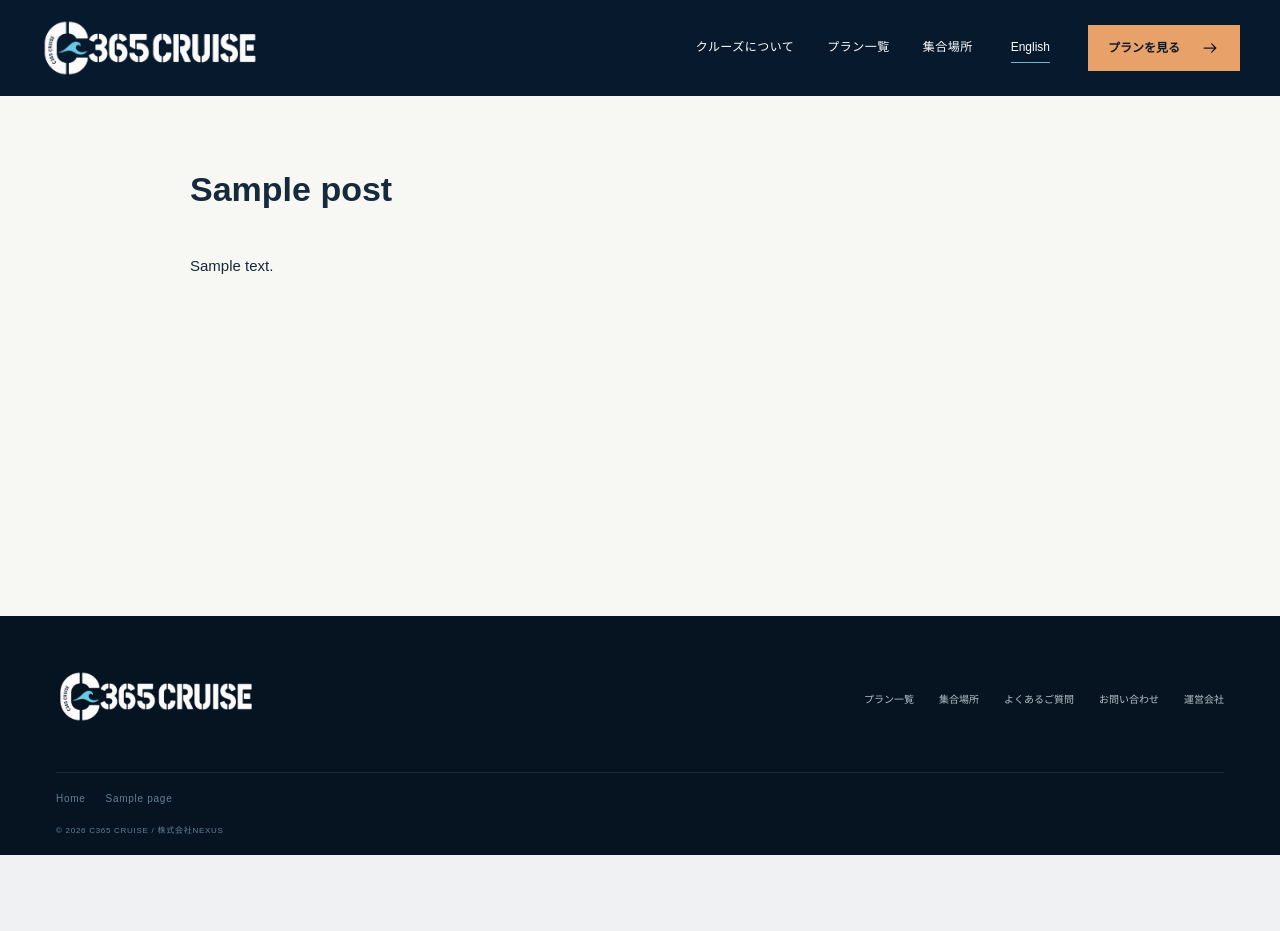
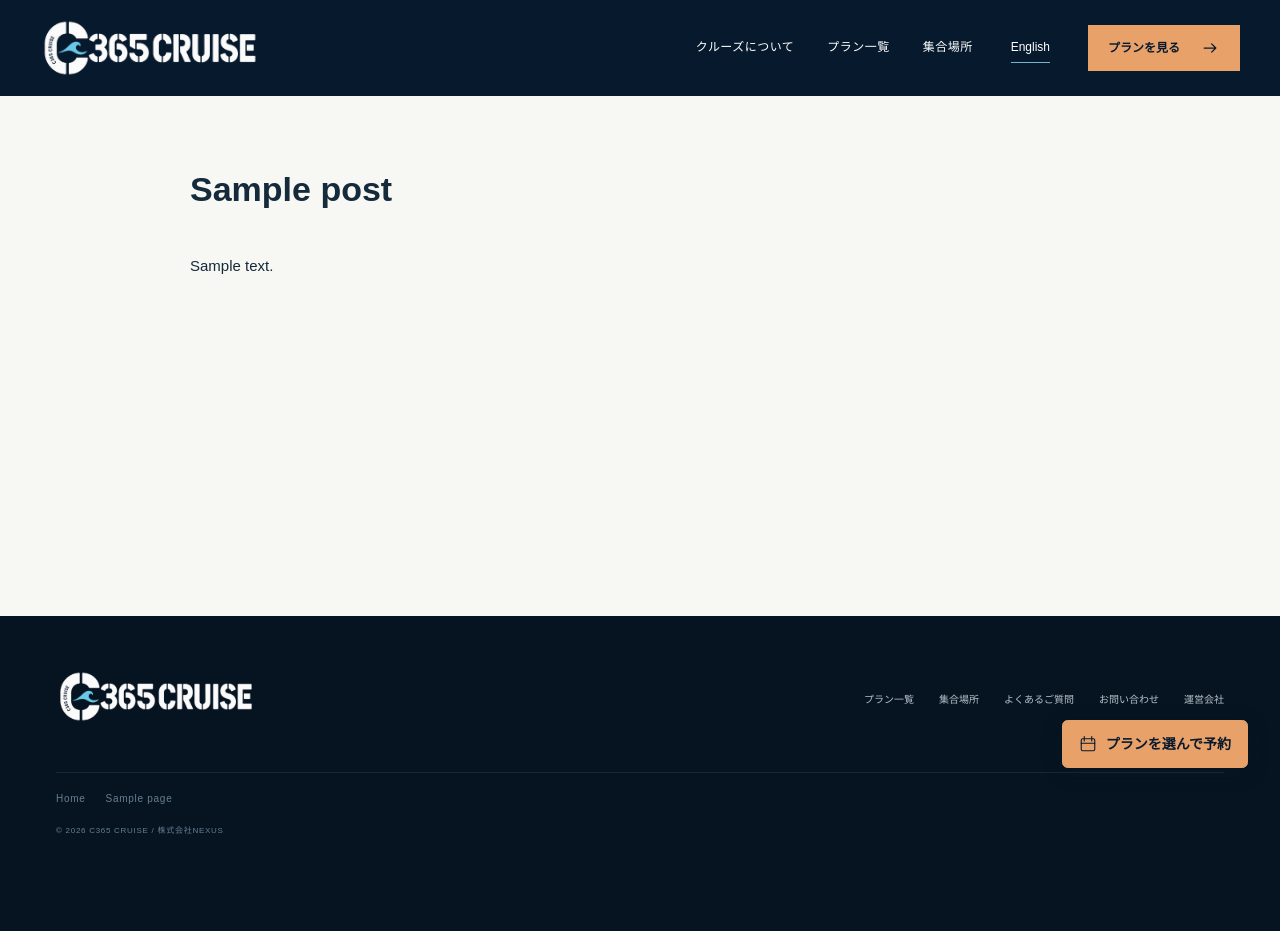
Before and after one commit to hiroshit924/cruise, a WordPress theme: template cruise-theme/index.php in a window 1280 px wide. Before the commit the page ends 855 px from the top, so only its background shows below. Run offline with PHP 8.4 and a stand-in for WordPress, Linux system fonts and the light colour scheme; the site name, menu and one post (Sample post) are stand-ins, and other content is empty; some libraries are stand-ins or nearby versions.

Commit message:
Add a floating cruise booking link

```diff
--- a/cruise-theme/footer.php
+++ b/cruise-theme/footer.php
@@ -24,6 +24,15 @@
         <span>© <?php echo esc_html(wp_date('Y')); ?> C365 CRUISE / <?php cruise_output('株式会社NEXUS', 'NEXUS Co., Ltd.'); ?></span>
     </div>
 </footer>
+<?php
+$on_plan = is_singular('c365_plan');
+$booking_url = $on_plan ? '#booking' : cruise_local_url(home_url('/')) . '#events';
+$booking_label = $on_plan ? cruise_text('空き状況・予約', 'Availability & booking') : cruise_text('プランを選んで予約', 'Choose a cruise');
+?>
+<a class="button cruise-booking-float" href="<?php echo esc_url($booking_url); ?>">
+    <?php echo cruise_icon('calendar'); ?>
+    <span><?php echo esc_html($booking_label); ?></span>
+</a>
 <?php wp_footer(); ?>
 </body>
 </html>
--- a/cruise-theme/style.css
+++ b/cruise-theme/style.css
@@ -3,7 +3,7 @@ Theme Name: C365 Cruise
 Theme URI: https://github.com/hiroshit924/cruise
 Author: C365
 Description: VINCROSSをベースにした横浜みなとみらい貸切クルーズのWordPressテーマ。
-Version: 1.0.5
+Version: 1.0.6
 Requires at least: 6.5
 Tested up to: 7.1
 Requires PHP: 7.4
@@ -137,3 +137,24 @@ html[lang=en] .hero h1 { font-family: Georgia, serif; font-size: clamp(41px, 5.0
     .header-inner { gap: 13px; }
     .site-header .header-join { display: none; }
 }
+
+.cruise-booking-float {
+    position: fixed;
+    z-index: 9;
+    right: calc(clamp(12px, 2.5vw, 32px) + env(safe-area-inset-right));
+    bottom: calc(clamp(12px, 2.5vw, 32px) + env(safe-area-inset-bottom));
+    display: inline-flex;
+    align-items: center;
+    justify-content: center;
+    gap: .55rem;
+    min-height: 48px;
+    padding: .75rem 1rem;
+    border-radius: .35rem;
+    box-shadow: 0 4px 20px #071a2d44;
+    font-size: .875rem;
+}
+
+.cruise-booking-float .icon { flex: 0 0 18px; width: 18px; height: 18px; }
+.cruise-booking-float:focus-visible { outline: 3px solid #2989b5; outline-offset: 3px; }
+.site-footer { padding-bottom: calc(6rem + env(safe-area-inset-bottom)); }
+html { scroll-padding-bottom: calc(5rem + env(safe-area-inset-bottom)); }
```
Also changed, not shown: 1 other file.
